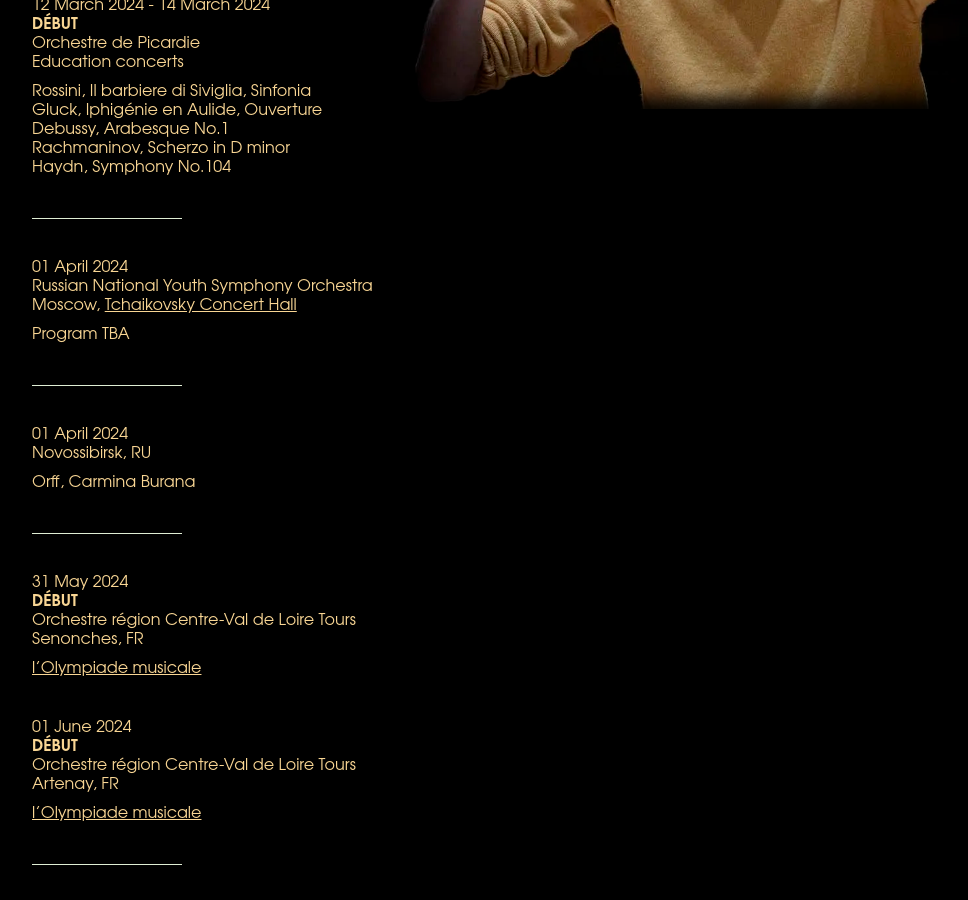
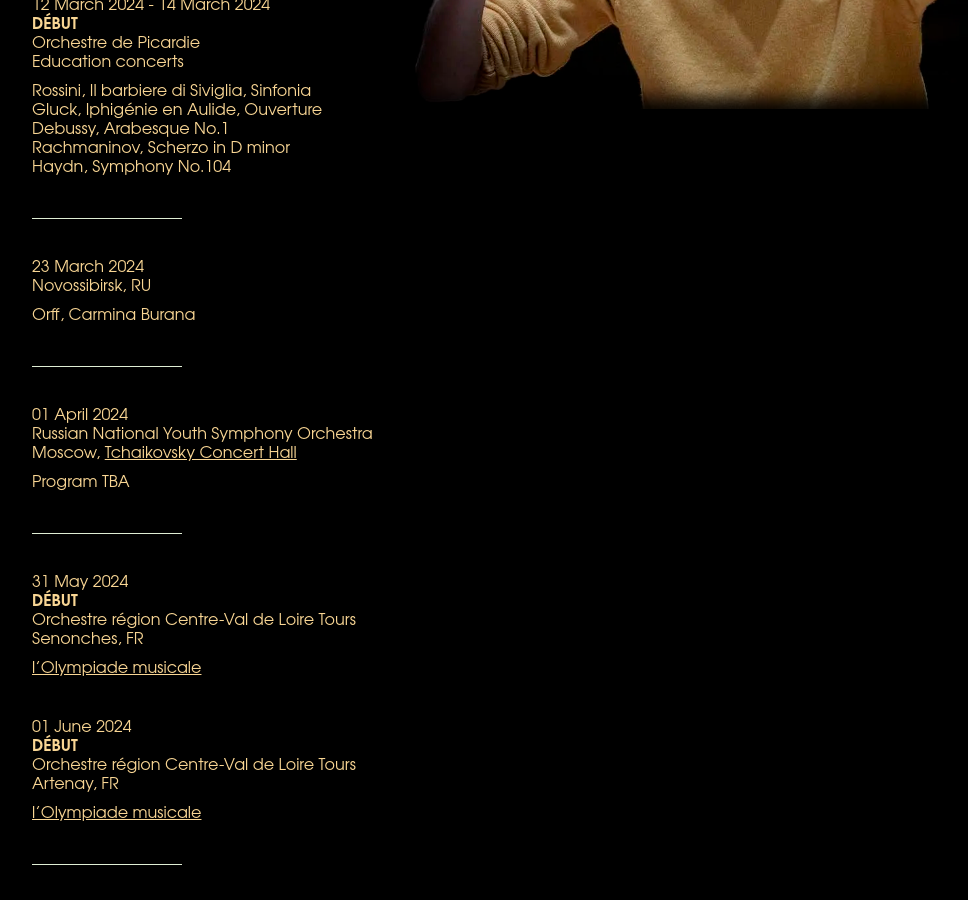
Before and after one commit to martincadoux/clementnonciaux.com, a Jekyll site: the page built from _pages/calendar.html, in a window 1280 px wide and 900 px high, scrolled down 516 px. Shown: the whole window, without its empty margins (108-1076 px from the left). Built offline with Jekyll 4.4.1, drawn with Linux system fonts in a browser that asks for light colours.

Commit message:
Update events.yml

```diff
--- a/_data/events.yml
+++ b/_data/events.yml
@@ -49,7 +49,7 @@
   program: |-
     Program TBA
 
-- date: [2024-04-01]
+- date: [2024-03-23]
   location: |-
    Novossibirsk, RU
   program: |-
```
